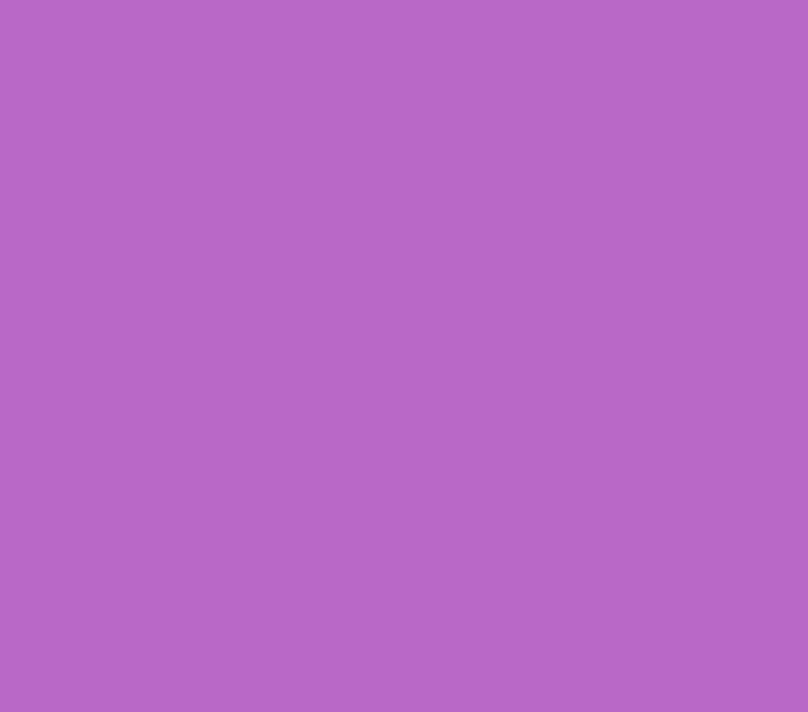
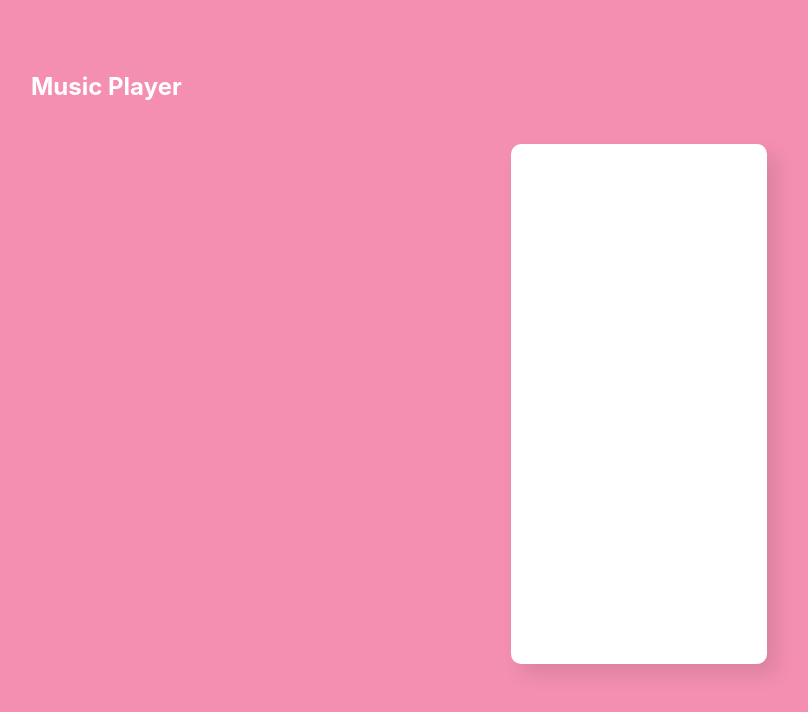
Before and after one commit to optshj/Music_Player, a React (Create React App) app: page / in a window 1280 px wide. Shown: the top 712 px of the page, without its empty margins (1-809 px from the left). Built offline with nearby package versions, Linux system fonts and the light colour scheme.

Commit message:
[Add] 플레이어 추가

```diff
--- a/src/App.css
+++ /dev/null
@@ -1,3 +0,0 @@
-body{
-	background-color:#BA68C8;
-}
--- a/src/App.js
+++ b/src/App.js
@@ -1,15 +1,14 @@
 import React, { Component } from 'react';
-import './App.css';
-import logo from './component/logo.js';
-
-class App extends Component {
-  render() {
+import './css/App.module.css';
+import Logo from './component/Logo.js';
+import Player from './component/Player.js';
+function App(){
     return (
       <div className="App">
-			<logo/>
+			<Logo/>
+			<Player/>
       </div>
     );
-  }
 }
 
 export default App;
--- a/src/component/logo.js
+++ b/src/component/Logo.js
@@ -1,7 +1,7 @@
 import React from 'react';
-import styles from '../css/logo.module.css';
+import styles from '../css/Logo.module.css';
 
-function logo(){
+function Logo(){
 
 	return(
 		<div>
@@ -10,4 +10,4 @@ function logo(){
 	)
 }
 
-export default logo;
+export default Logo;
--- /dev/null
+++ b/src/component/Player.js
@@ -0,0 +1,13 @@
+import React from 'react';
+import styles from '../css/Player.module.css';
+
+function Player(){
+
+	return(
+		<div className={styles.form}>
+
+		</div>
+	);
+}
+
+export default Player;
--- /dev/null
+++ b/src/css/App.module.css
@@ -0,0 +1,3 @@
+body{
+	background-color:#F48FB1;
+}
--- /dev/null
+++ b/src/css/Logo.module.css
@@ -0,0 +1,7 @@
+.biglogo{
+	font-size:24px;
+	color:white;
+	position:absolute;
+	top:7vh;
+	left:4vh;
+}
--- /dev/null
+++ b/src/css/Player.module.css
@@ -0,0 +1,12 @@
+.form{
+	position:absolute;
+	width:20vw;
+	height:65vh;
+	left:50%;
+	top:50%;
+	margin-top:-32vh;
+	margin-left:-10vw;
+	background-color:white;
+	border-radius:10px;
+	box-shadow: 10px 10px 20px rgba(0,0,0,0.1);
+}
--- a/src/css/logo.module.css
+++ /dev/null
@@ -1,3 +0,0 @@
-.biglogo{
-
-}
```
